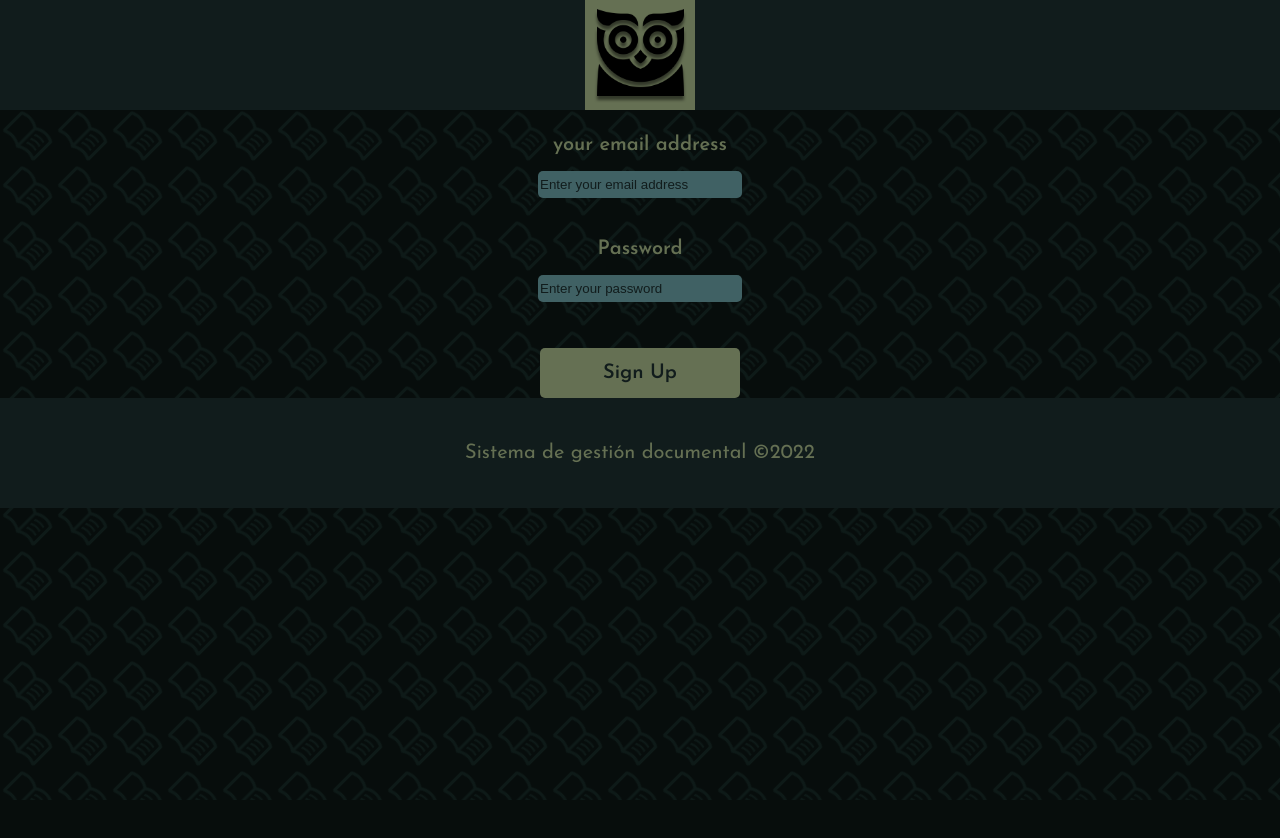
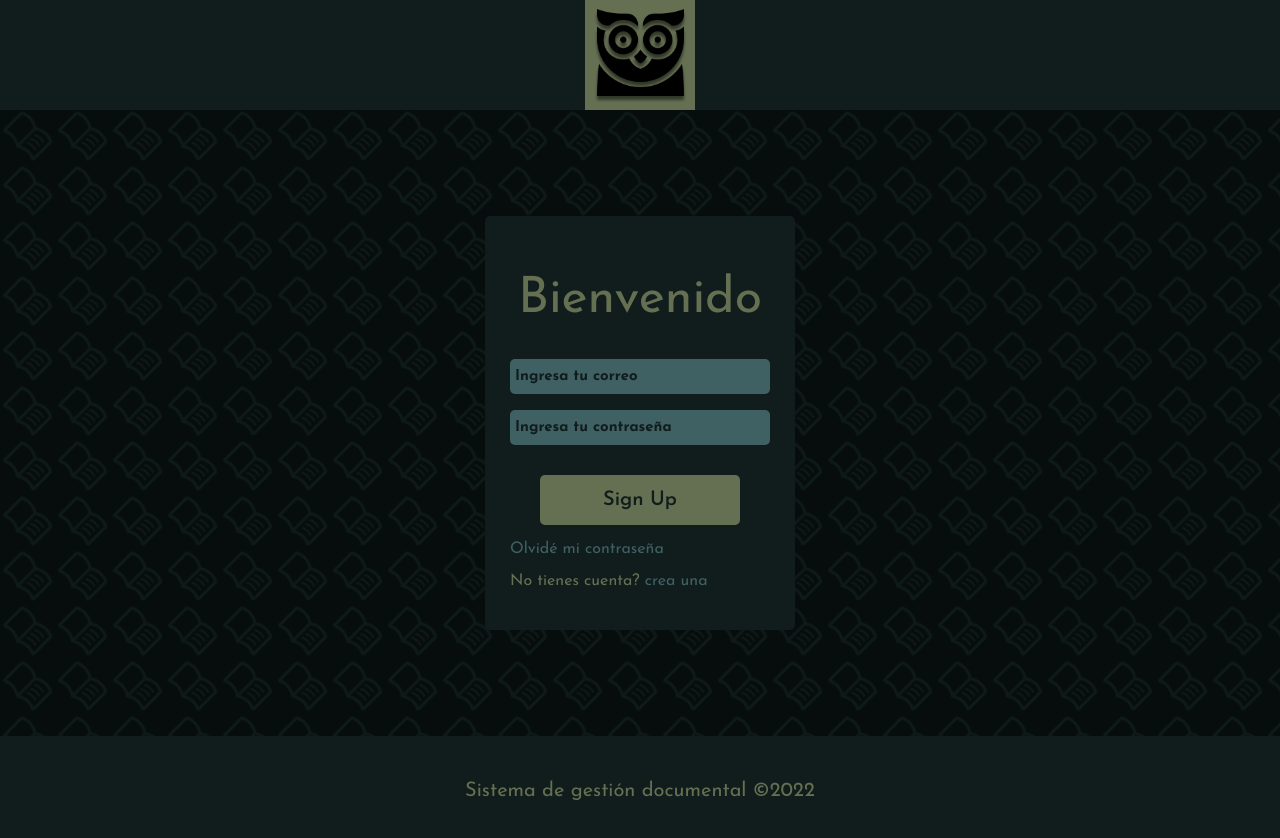
Before and after one commit to vianrove/SDGD, a React (Vite) app: page /login in a window 1280 px wide. Shown: the top 838 px of the page. Before the commit the page ends 800 px from the top, so only its background shows below. Built offline with nearby package versions, Linux system fonts and the light colour scheme.

Commit message:
Styled login page and minor fixes in register page

```diff
--- a/src/index.css
+++ b/src/index.css
@@ -19,11 +19,23 @@
   padding: 0;
 }
 
+a:-webkit-any-link {
+  color: #406164;
+  text-decoration: none;
+}
+
+.content-wrapper-extended {
+  background-color: #111C1C;
+  margin: 50px;
+  border-radius: 5px;
+  min-height: 68.3vh;
+  padding: 25px;
+}
+
 .content-wrapper {
   background-color: #111C1C;
   margin: 50px;
   border-radius: 5px;
-  min-height: 68.3vh;
   width: max-content;
   padding: 25px;
 }
@@ -31,6 +43,7 @@
 .flex-wrapper-centered {
   display: flex;
   flex-direction: column;
+  min-height: 78.2vh;
   align-items: center;
   justify-content: center;
 }
@@ -42,7 +55,11 @@
 }
 
 form input {
-  min-width: 200px;
+  font-family: 'Josefin Sans', sans-serif;
+  font-weight: 700;
+  font-size: 15px;
+  padding: 5px;
+  min-width: 250px;
   height: 25px;
   color: #111C1C;
   background-color: #406164;
@@ -58,7 +75,7 @@
 
 form label {
   font-weight: 600;
-  font-size: 20px;
+  font-size: 22px;
   margin-top: 25px;
   margin-bottom: 0;
 }
--- a/src/routes/login.jsx
+++ b/src/routes/login.jsx
@@ -1,8 +1,11 @@
 import React from "react"
+import { Link } from "react-router-dom";
 import Navbar from "../components/Navbar";
 import Footer from "../components/Footer";
 import axios from "axios"
 import Cookies from "universal-cookie"
+import "./styles/login.css"
+
 class Login extends React.Component {
  //let url = import.meta.env.VITE_URL_LOGIN;
  //url=url+'login';
@@ -32,15 +35,19 @@
     return (
       <div className="inputForms">
         <Navbar/>
-        <form action="" method="post">
-            <label htmlFor="email">your email address</label><br/>
-            <input type="text" name="email" placeholder="Enter your email address" onChange={this.handleChange}/>
-            <br/>
-            <label htmlFor="password">Password</label><br/>
-            <input type="password" name="password" placeholder="Enter your password" onChange={this.handleChange}/>
-            <br/>
-            <button id="boton" onClick={()=>this.sesionUser()}>Sign Up</button>
-        </form>
+        <div className="flex-wrapper-centered">
+          <div className="content-wrapper">
+            <h1 className="wel">Bienvenido</h1>
+            <form action="" method="post">
+              <input type="text" name="email" placeholder="Ingresa tu correo" onChange={this.handleChange}/>
+              <br />
+              <input type="password" name="password" placeholder="Ingresa tu contraseña" onChange={this.handleChange}/>
+              <button id="boton" onClick={()=>this.sesionUser()}>Sign Up</button>
+            </form>
+            <p><Link to={"/reset-password"}>Olvidé mi contraseña</Link></p>
+            <p>No tienes cuenta? <Link to={"/signup"}>crea una</Link></p>
+          </div>
+        </div>
         <Footer/>
       </div>
     )
--- a/src/routes/signUp.jsx
+++ b/src/routes/signUp.jsx
@@ -31,19 +31,19 @@
         <Navbar/>
         <div className="flex-wrapper-centered">
           <div className="content-wrapper">
-            <h1>Registra tu cuenta</h1>
+            <h1 className="reg">Registra tu cuenta</h1>
             <form action="" method="post">
-              <label htmlFor="firstName">Nombre</label><br/>
+              <label htmlFor="firstName">Nombre</label>
               <input type="text" name="firstName" placeholder="Enter your first name" onChange={this.handleChange}/>
-              <label htmlFor="lastName">Apellido</label><br/>
+              <label htmlFor="lastName">Apellido</label>
               <input type="text" name="lastName" placeholder="Enter your last name" onChange={this.handleChange}/>
-              <label htmlFor="age">Edad</label><br/>
+              <label htmlFor="age">Edad</label>
               <input type="number" min="10" max="99" name="age" placeholder="Enter your age" onChange={this.handleChange}/>
-              <label htmlFor="email">Email</label><br/>
+              <label htmlFor="email">Email</label>
               <input type="email" name="email" placeholder="Enter your email" onChange={this.handleChange}/>
-              <label htmlFor="password">Contraseña</label><br/>
+              <label htmlFor="password">Contraseña</label>
               <input type="password" name="password" placeholder="Enter your password" onChange={this.handleChange}/>
-              <label htmlFor="contactNumber">Teléfono de contacto</label><br/>
+              <label htmlFor="contactNumber">Teléfono de contacto</label>
               <input type="password" name="contactNumber" placeholder="Enter your phone number" onChange={this.handleChange}/>
               <button id="boton">Registrar</button>
             </form>
--- /dev/null
+++ b/src/routes/styles/login.css
@@ -0,0 +1,5 @@
+.wel {
+    font-weight: 400;
+    font-size: 50px;
+    text-align: center;
+}
--- a/src/routes/styles/signup.css
+++ b/src/routes/styles/signup.css
@@ -1,4 +1,4 @@
-h1 {
+.reg {
     text-align: center;
     font-weight: 700;
     font-size: 50px;
```
